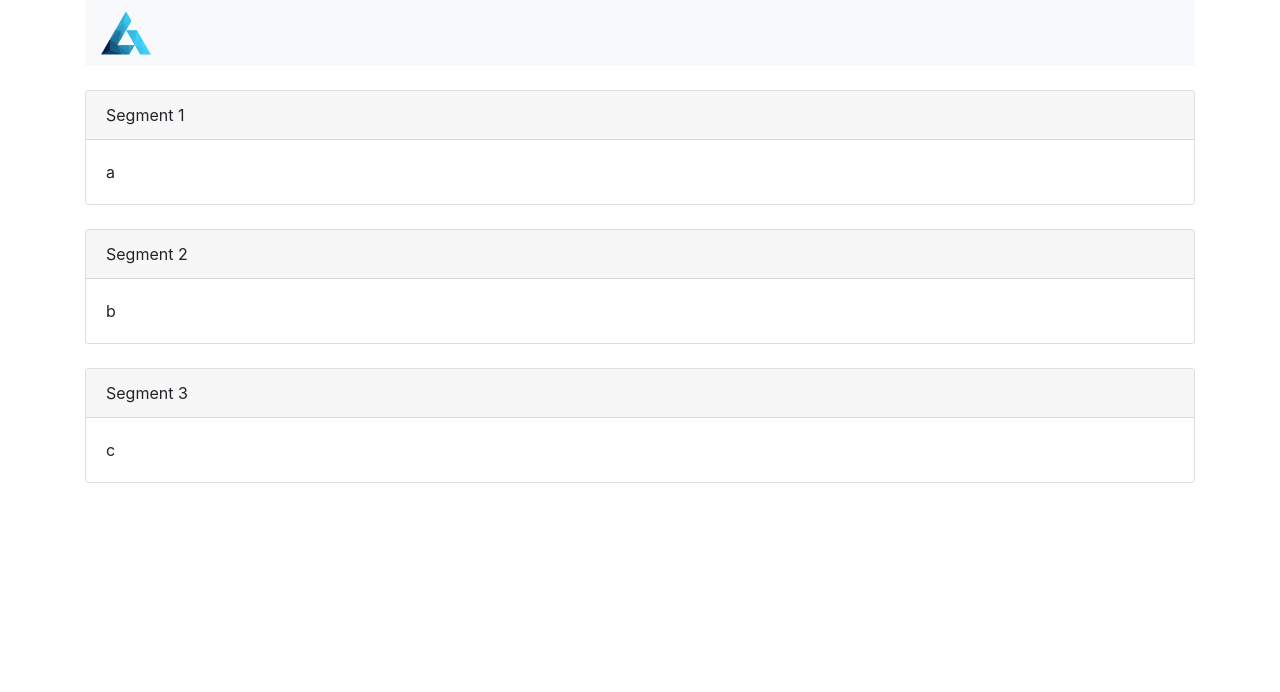
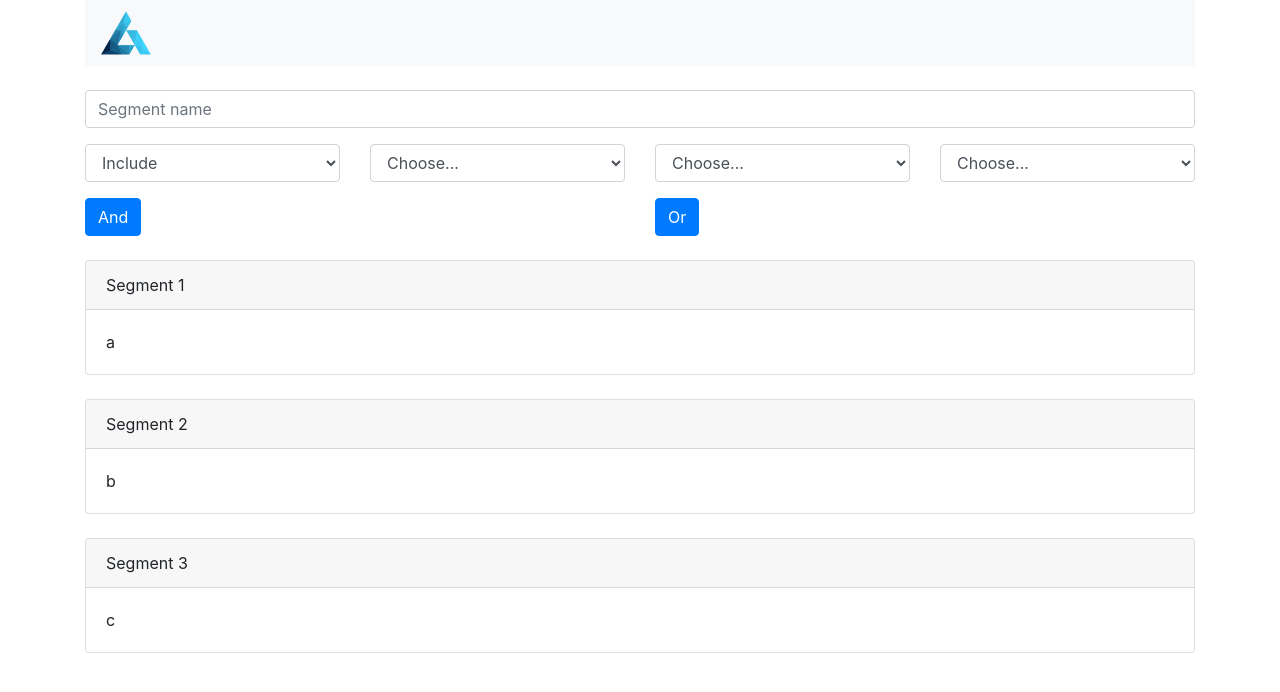
Before and after one commit to dimakrol/concord-ui-v2, a Vue app: page / in a window 1280 px wide. Shown: the top 692 px of the page. Built offline with nearby package versions, Linux system fonts and the light colour scheme.

Commit message:
AC-3077 Added basic form for new Segment.

```diff
--- a/src/App.vue
+++ b/src/App.vue
@@ -4,14 +4,18 @@
           <nav class="navbar navbar-expand-lg navbar-light bg-light">
               <img class="logo" alt="Ad-Center logo" src="./assets/logo.png">
           </nav>
-          <SegmentsList :segments="segments"></SegmentsList>
+          <div class="my-4">
+              <NewSegmentForm></NewSegmentForm>
+          </div>
+          <SegmentsList></SegmentsList>
       </div>
   </div>
 </template>
 
 <script>
 import SegmentsList from './components/SegmentsList.vue'
-import NewSegmentModal from './components/segmentModals/NewSegmentModal'
+// import NewSegmentModal from './components/segmentModals/NewSegmentModal'
+import NewSegmentForm from './components/NewSegmentForm.vue';
 
 const segmentsList = [
     {
@@ -43,7 +47,7 @@
     },
     components: {
         SegmentsList,
-        NewSegmentModal,
+        NewSegmentForm
     },
     mounted() {
     }
--- /dev/null
+++ b/src/components/NewSegmentForm.vue
@@ -0,0 +1,99 @@
+<template>
+    <div>
+        <form>
+            <div class="row">
+                <div class="col">
+                    <input type="text" class="form-control" placeholder="Segment name">
+                </div>
+            </div>
+
+            <div class="row my-3">
+                <div class="col">
+                    <select class="form-control">
+                        <option :value="true">Include</option>
+                        <option :value="false">Exclude</option>
+                    </select>
+                </div>
+                <div class="col">
+                    <select class="form-control">
+                        <option selected>Choose...</option>
+                        <option>...</option>
+                    </select>
+                </div>
+                <div class="col">
+                    <select class="form-control">
+                        <option selected>Choose...</option>
+                        <option>...</option>
+                    </select>
+                </div>
+                <div class="col">
+                    <select class="form-control">
+                        <option selected>Choose...</option>
+                        <option>...</option>
+                    </select>
+                </div>
+            </div>
+            <div class="row">
+                <div class="col">
+                    <button type="submit" class="btn btn-primary">And</button>
+                </div>
+                <div class="col">
+                    <button type="submit" class="btn btn-primary">Or</button>
+                </div>
+            </div>
+        </form>
+
+    </div>
+</template>
+
+
+<script>
+import {advertisers, defaultAnd} from '../defaultData';
+
+
+export default {
+    name: 'NewSegmentForm',
+    props: {
+    },
+    data() {
+        return {
+            segment: {
+                andFilters: [ //array of filters
+                    {
+                        include: '', //true or false
+                        type: '', //vid
+                        advertiserId: '', //1,2,3
+                        conversionType: '', //sale
+                        dates: {
+                            from: '',
+                            to: '',
+                        },
+                        orFilters: [
+                            {
+                                include: '', //true or false
+                                type: '', //vid
+                                advertiserId: '', //1,2,3
+                                conversionType: '', //sale
+                                dates: {
+                                    from: '',
+                                    to: '',
+                                },
+                            }
+                        ]
+                    }
+                ],
+            },
+            advertisers: advertisers
+        }
+    },
+    methods: {
+        clearSegment() {
+            console.log('here')
+        }
+    }
+}
+</script>
+
+<!-- Add "scoped" attribute to limit CSS to this component only -->
+<style scoped>
+</style>
--- a/src/components/SegmentsList.vue
+++ b/src/components/SegmentsList.vue
@@ -15,12 +15,41 @@
     </div>
 </template>
 
+
+
 <script>
+    const segmentsList = [
+        {
+            include: 'true', //true or false
+            type: 'a', //vid
+            advertiserId: 1, //1,2,3
+            conversionType: 'sale', //sale
+        },
+        {
+            include: 'false', //true or false
+            type: 'b', //vid
+            advertiserId: 2, //1,2,3
+            conversionType: 'sale', //sale
+        },
+        {
+            include: 'true', //true or false
+            type: 'c', //vid
+            advertiserId: 3, //1,2,3
+            conversionType: 'sale', //sale
+        },
+    ];
+
+
     /* eslint-disable */
     export default {
         name: 'SegmentsList',
-        props: {
-            segments: Array
+        // props: {
+        //     segments: Array
+        // },
+        data() {
+            return {
+                segments: segmentsList
+            }
         },
         mounted() {
         }
--- a/src/defaultData/index.js
+++ b/src/defaultData/index.js
@@ -38,3 +38,45 @@
                 }
         }
     ];
+
+export const defaultAnd = {
+    include: '', //true or false
+    type: '', //vid
+    advertiserId: '', //1,2,3
+    conversionType: '', //sale
+    dates: {
+        from: '',
+        to: '',
+    },
+    orFilters: [
+        {
+            include: '', //true or false
+            type: '', //vid
+            advertiserId: '', //1,2,3
+            conversionType: '', //sale
+            dates: {
+                from: '',
+                to: '',
+            },
+        }
+    ]
+}
+
+export const advertisers = [
+    {
+        name: 'Joker Y',
+        id: 1,
+    },
+    {
+        name: 'Denis S',
+        id: 1,
+    },
+    {
+        name: 'Jordan D',
+        id: 1,
+    },
+    {
+        name: 'Rain L',
+        id: 1,
+    },
+];
```
Also changed, not shown: src/components/Segment.vue (added, +45 -0 lines).
